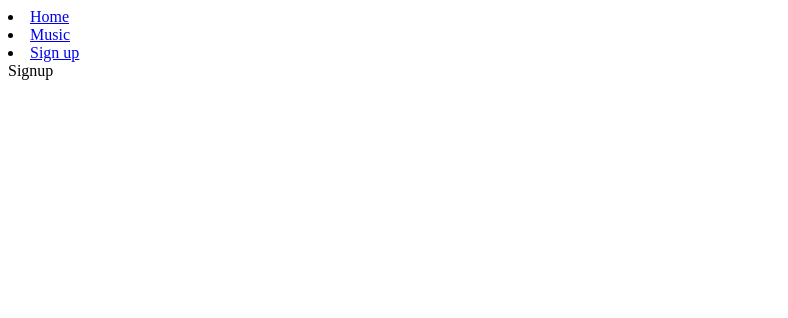
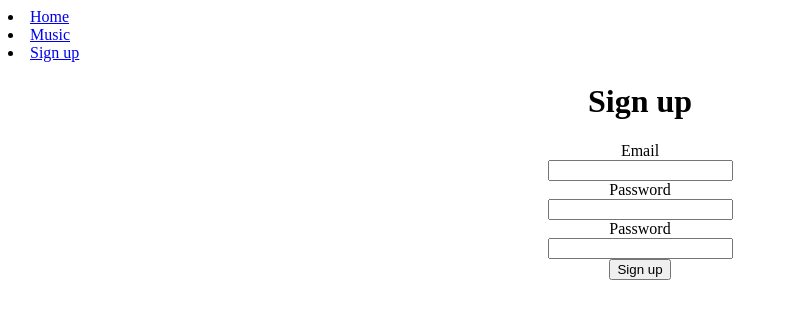
Before and after one commit to sewerynwozniak/musicweb, a React (Vite) app: page /signup in a window 1280 px wide. Shown: the top 318 px of the page, without its empty margins (0-788 px from the left). Built offline with nearby package versions, Linux system fonts and the light colour scheme.

Commit message:
creating initial ProtectedRoutes

```diff
--- a/package.json
+++ b/package.json
@@ -12,7 +12,8 @@
     "firebase": "^9.17.1",
     "react": "^18.2.0",
     "react-dom": "^18.2.0",
-    "react-router-dom": "^6.8.0"
+    "react-router-dom": "^6.8.0",
+    "sass": "^1.58.0"
   },
   "devDependencies": {
     "@types/react": "^18.0.27",
--- a/src/App.jsx
+++ b/src/App.jsx
@@ -5,6 +5,7 @@ import Signup from './components/Signup'
 import Navbar from './components/Navbar'
 import Home from './components/Home'
 import Music from './components/Music'
+import ProtectedRoutes from './components/ProtectedRoutes';
 
 
 function App() {
@@ -18,7 +19,10 @@ function App() {
       <Routes>
         <Route path='/' element={<Home />}/>
         <Route path='/signup' element={<Signup />}/>
-        <Route path='/music' element={<Music />}/>
+        <Route element={<ProtectedRoutes />}>
+          <Route path='/music' element={<Music />}/>
+        </Route>
+
       </Routes>
 
     </div>
--- /dev/null
+++ b/src/components/ProtectedRoutes.jsx
@@ -0,0 +1,22 @@
+import React from 'react'
+import {Outlet} from 'react-router-dom'
+import Signup from './Signup';
+
+const userAuth = true;
+
+const ProtectedRoutes = () => {
+
+
+return userAuth?(
+    <>
+
+        <Outlet />
+    </>
+
+
+)
+: <Signup />
+
+}
+
+export default ProtectedRoutes
--- a/src/components/Signup.jsx
+++ b/src/components/Signup.jsx
@@ -1,8 +1,25 @@
-import React from 'react'
+import React, {useRef} from 'react'
+import '../scss/main.scss'
 
 const Signup = () => {
+
+  const emailRef = useRef()
+  const passRef = useRef()
+  const repeatedPassRef = useRef()
+
   return (
-    <div>Signup</div>
+    <div className='signup__container'>
+      <h1>Sign up</h1>
+      <form className='signup__form' action="">
+        <label htmlFor="form_email">Email</label>
+        <input id='form_email' ref={emailRef} type="email" name='email' />
+        <label htmlFor="form_password">Password</label>
+        <input id='form_password' ref={passRef} type="password" name='password' />
+        <label htmlFor="form_password_confirm">Password</label>
+        <input id='form_password_confirm' ref={repeatedPassRef} type="password" name='password_confirm' />
+        <input type="submit" value="Sign up" />
+      </form>
+    </div>
   )
 }
 
--- /dev/null
+++ b/src/scss/main.scss
@@ -0,0 +1 @@
+@use './pages/signup.scss'
--- /dev/null
+++ b/src/scss/pages/signup.scss
@@ -0,0 +1,12 @@
+.signup{
+    &__container{
+        text-align: center;
+    }
+    &__form{
+
+        input{
+            display: block;
+            margin: auto;
+        }
+    }
+}
```
Also changed, not shown: src/contexts/AuthContext.jsx (added, +33 -0 lines), 1 other file (tests, documents, lock files or other folders).
